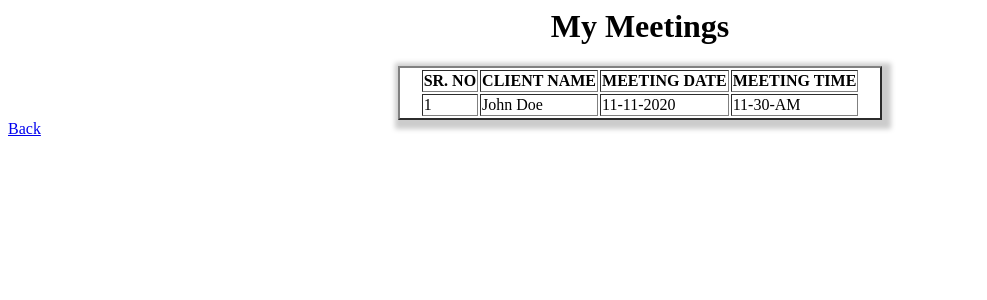
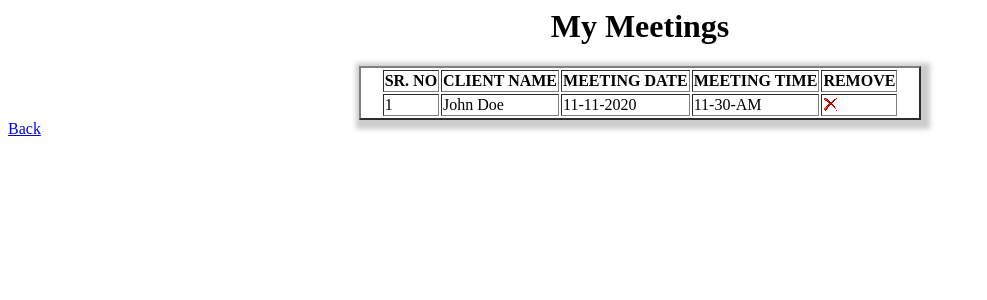
Before and after one commit to fffffatah/Justice_for_Managing_Cases, a PHP site: page /pages/lawyer/meetings.php in a window 1280 px wide. Shown: the top 300 px of the page, without its empty margins (0-987 px from the left). Run offline with PHP 8.4, Linux system fonts and the light colour scheme; the visitor is signed in with stand-in values (Sample User, id 1).

Commit message:
add remove meeting in lawyer

```diff
--- a/pages/lawyer/meetings.php
+++ b/pages/lawyer/meetings.php
@@ -17,12 +17,14 @@
                 <td><b>CLIENT NAME</b></td>
                 <td><b>MEETING DATE</b></td>
                 <td><b>MEETING TIME</b></td>
+                <td><b>REMOVE</b></td>
             </tr>
             <tr>
                 <td>1</td>
                 <td>John Doe</td>
                 <td>11-11-2020</td>
                 <td>11-30-AM</td>
+                <td><img src="../../assets/delete.png"></td>
             </tr>
         </table>
         </center>
```
